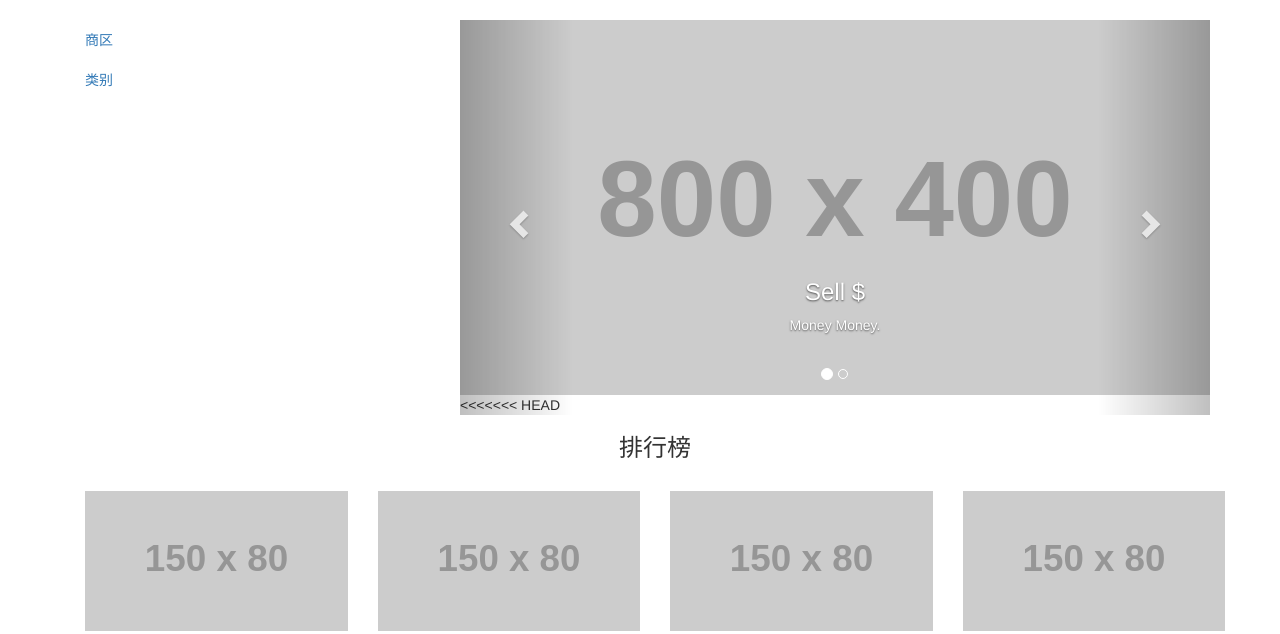
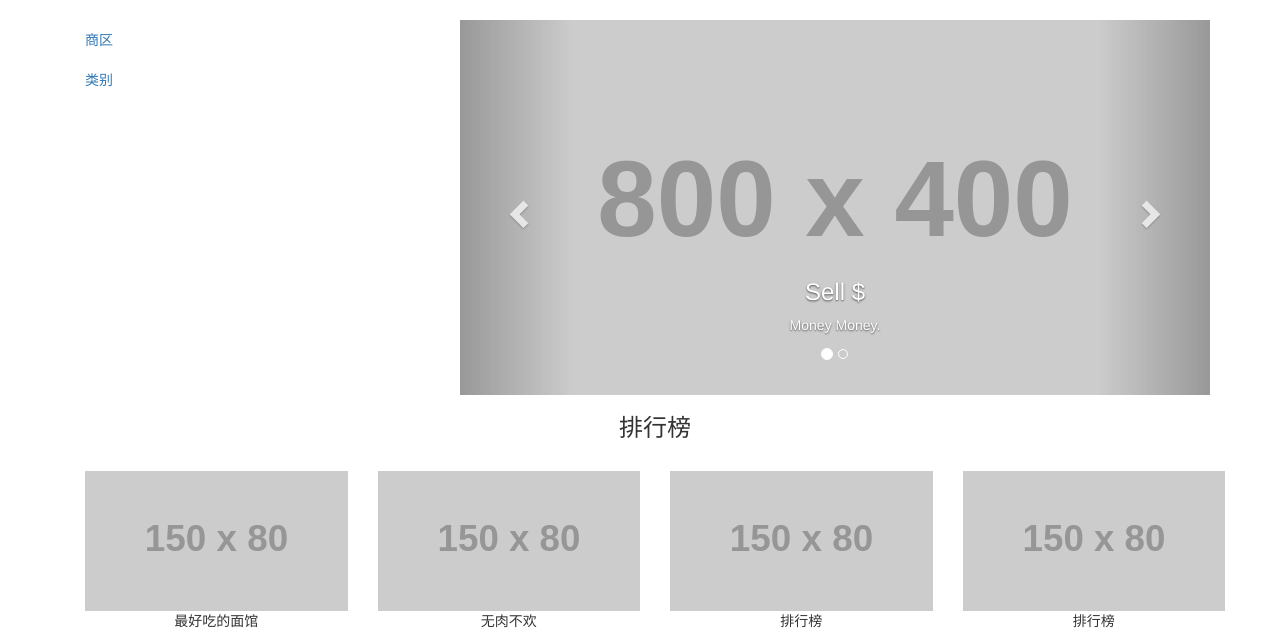
Before and after one commit to dlwogus5038/Shops, a Django app: template templates/home/home.html in a window 1280 px wide. Shown: the part 52-686 px from the top of the page. Run offline with Django 3.2, Linux system fonts and the light colour scheme; the template is opened without the code that fills it, so the values that code supplies are empty; grey boxes labelled with a size stand in for pictures from a placeholder-image service; some libraries are stand-ins or nearby versions.

Commit message:
changed comment

```diff
--- a/home/models.py
+++ b/home/models.py
@@ -88,7 +88,7 @@
     """
     content = models.TextField(max_length=1000)
     shop = models.ForeignKey(Shop)  # shop's id
-    # user = models.ForeignKey(UserProfile)  # user's id
+    user = models.ForeignKey(User)  # user's id
     username = models.CharField(max_length=20)
     created_at = models.DateTimeField(default=timezone.now)
 
--- a/templates/home/home.html
+++ b/templates/home/home.html
@@ -55,7 +55,6 @@
                 </div>
               </div> <!-- wrapper for slides -->
 
-<<<<<<< HEAD
               <!-- Left and right controls -->
               <a class="left carousel-control" href="#myCarousel" role="button" data-slide="prev">
                 <span class="glyphicon glyphicon-chevron-left" aria-hidden="true"></span>
```
